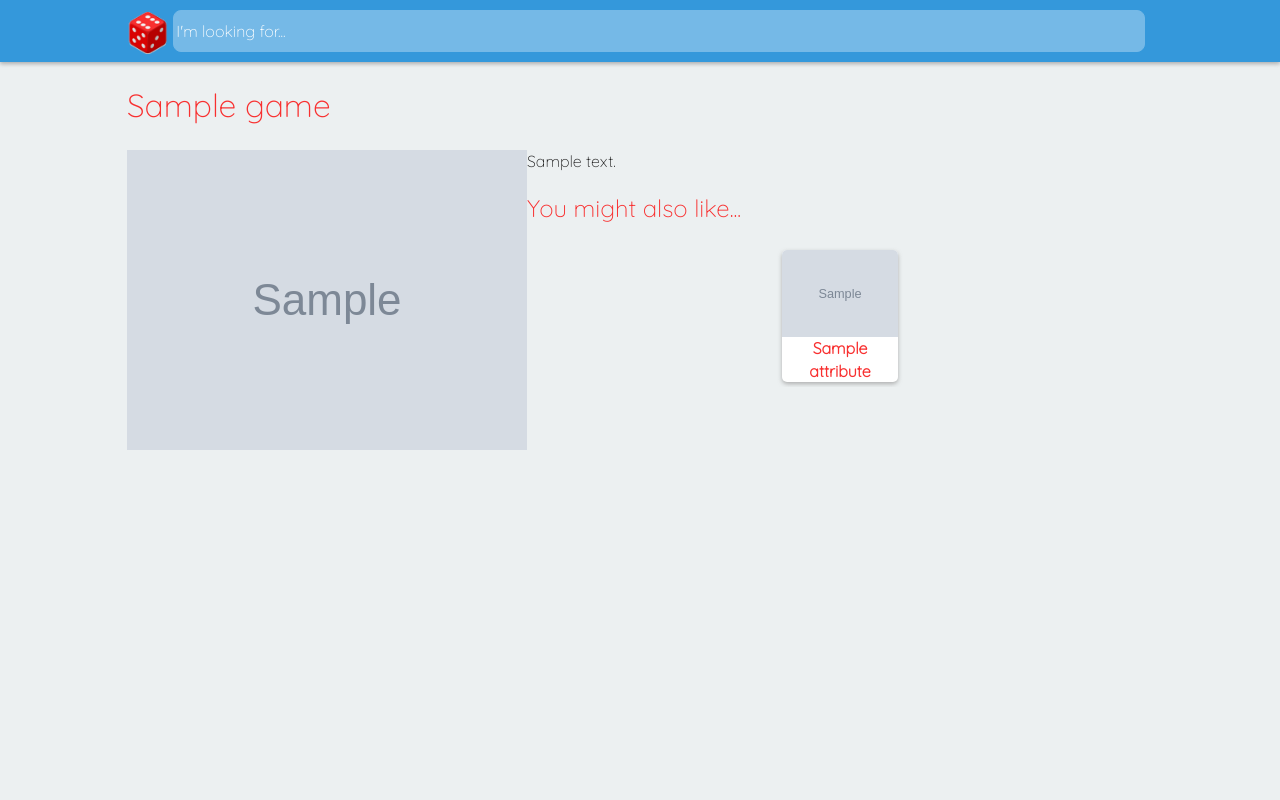
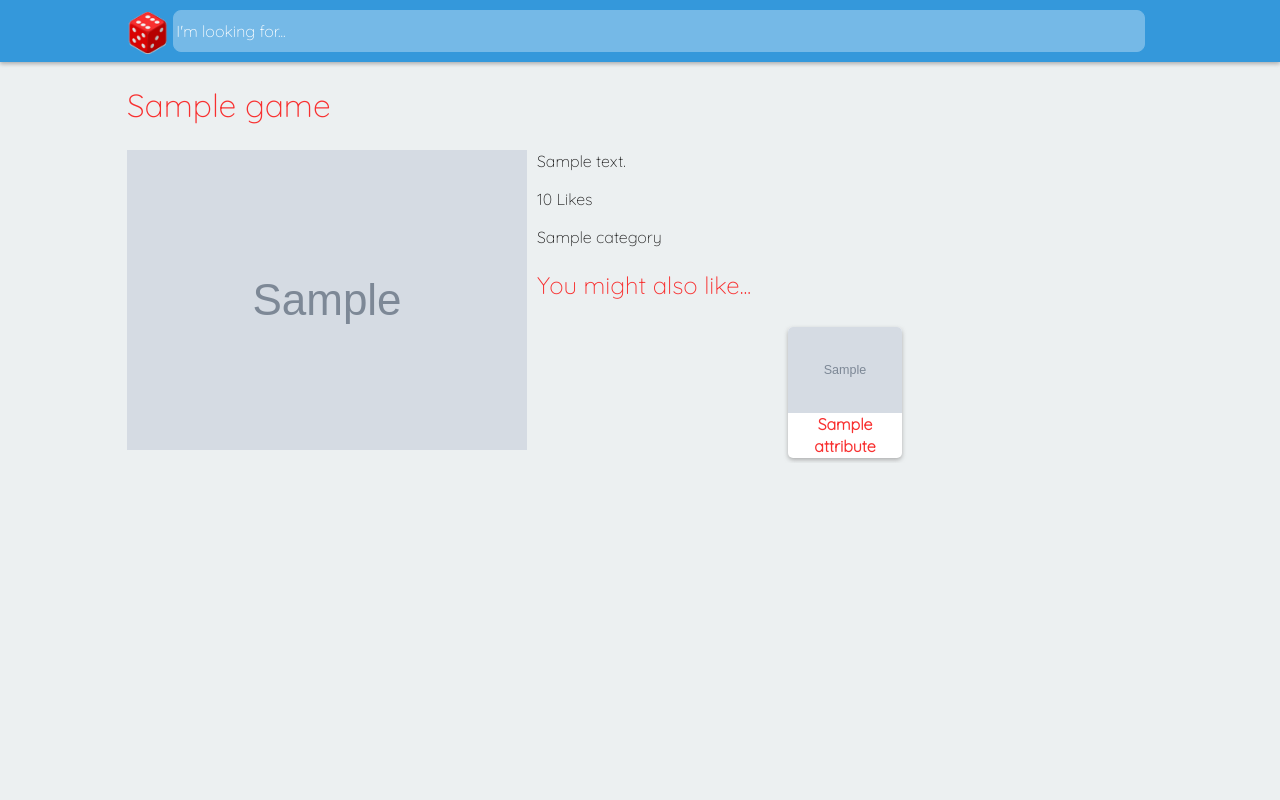
Before and after one commit to mikeasilva/data-612-final, a Flask app: template templates/details.html in a window 1280 px wide. Run offline with Flask 2, Linux system fonts and the light colour scheme; the template is opened without the code that fills it: most values are stand-ins (such as "Sample title", 1, 10 or a date in 2020); grey boxes marked "Sample" are stand-in pictures; parts of the project's set-up code (start-up, migrations or seed data) failed here and were passed over.

Commit message:
Updated project

```diff
--- a/main.py
+++ b/main.py
@@ -104,12 +104,18 @@
     session["history"] = list()
     return redirect("/")
 
+@app.route("/img/<img_file>")
+def img(img_file):
+    #196 px
+    game_id = img_file.split("\\.")[0]
+    return str(game_id)
+
 @app.route("/search", methods = ["GET", "POST"])
 def search():
     if request.method == "GET":
         search_terms = request.args.get("search")
     else:
-        search_terms = request.data
+        search_terms = request.form["search"]
 
     search_terms = search_terms.split(" ")
 
--- a/static/css/main.css
+++ b/static/css/main.css
@@ -56,6 +56,7 @@
 html, body {
     background-color: #ECF0F1;
     height:100%;
+    z-index: 1;
 }
 
 .header-container,
@@ -63,6 +64,18 @@
     background: #3498DB;
 }
 
+#search-results {
+    z-index: 2;
+    max-height: 200px;
+    overflow-y: scroll;
+}
+#search-results a {
+    line-height: 2rem;
+    margin-left: 1rem;
+    margin-right: 1rem;
+}
+
+#search-results ,
 .card {
     background: #fff;
     -webkit-box-shadow: 0 2px 4px 0 rgba(153,153,153,.75);
@@ -74,6 +87,7 @@
     transition: height .4s,box-shadow 1s linear;
 }
 
+#search-results a,
 .card a {
     color: #f83030;
     text-decoration: none;
@@ -289,6 +303,6 @@
   }
   100% {
       background-color: #fff;
-      border: 1px solid #f83030;
+      border: 1px solid #fff;
       color: #222;
   }
--- a/templates/details.html
+++ b/templates/details.html
@@ -2,7 +2,13 @@
 {% block content %}
   <div class="details">
     <h1>{{game.name}}</h1>
-    <p><img src="{{game.thumbnail}}" align="left"/> {{game.description | safe}}</p>
+    <p><img src="{{game.thumbnail}}" align="left" style="padding-right: 10px;"/> {{game.description | safe}}</p>
+    <b class="likes">{{game.likes}} Likes</b>
+    <p>
+      {% for category in game.category %}
+      <span class="category">{{category}}</span>&nbsp;
+      {% endfor %}
+    </p>
   </div>
   <section class="you_might_also_like">
     <h2>You might also like...</h2>
--- a/templates/layout.html
+++ b/templates/layout.html
@@ -13,11 +13,12 @@
   </head>
   <body>
     <header class="header-container">
-      <form class="wrapper">
+      <form class="wrapper" id="search-form" action="/search">
         <a href="{{ url_for('home') }}"><img src="{{ url_for('static', filename='img/red_dice.png') }}" height="42"/></a>
-        <input id="search" placeholder="I'm looking for..." autocomplete="off"/>
+        <input name="search" id="search" placeholder="I'm looking for..." autocomplete="off"/>
       </form>
     </header>
+    <div id="search-results"></div>
     <div class="main-container">
       <main class="main wrapper clearfix">
         <div class="section group">
@@ -26,5 +27,38 @@
         </div>
       </main>
     </div>
+    <script>
+
+      function search(terms){
+        var form = $("#search-form");
+        var url = form.attr("action");
+        // AJAX Request
+        var posting = $.post(url, {search: terms});
+        posting.done(function(content){
+          var rect = $('#search').position();
+          var left = rect["left"];
+          var top = rect["bottom"] + 2;
+          var width = $('#search').width();
+          $('#search-results').css({top: top, left: left, position:'absolute', width: width}).empty().append(content).show();
+        });
+      }
+
+      $("#search").keyup(function() {
+        var terms = $("#search").val();
+        if (terms.length > 2){
+          search(terms);
+        } else {
+          $('#search-results').empty().hide();
+        }
+      });
+
+      $("#search-form").submit(function( event ) {
+        // Stop form from submitting normally
+        event.preventDefault();
+        var terms =  $("#search").val();
+        // Search
+        search(terms);
+      });
+    </script>
   </body>
 </html>
--- a/templates/search.html
+++ b/templates/search.html
@@ -1,5 +1,3 @@
-<ul>
 {% for game in search_results.items() %}
-<li><a href="/details/{{game[1]}}">{{game[0] | safe}}</a></li>
+<a style="display: block;" href="/details/{{game[1]}}">{{game[0] | safe}}</a>
 {% endfor %}
-</ul>
```
